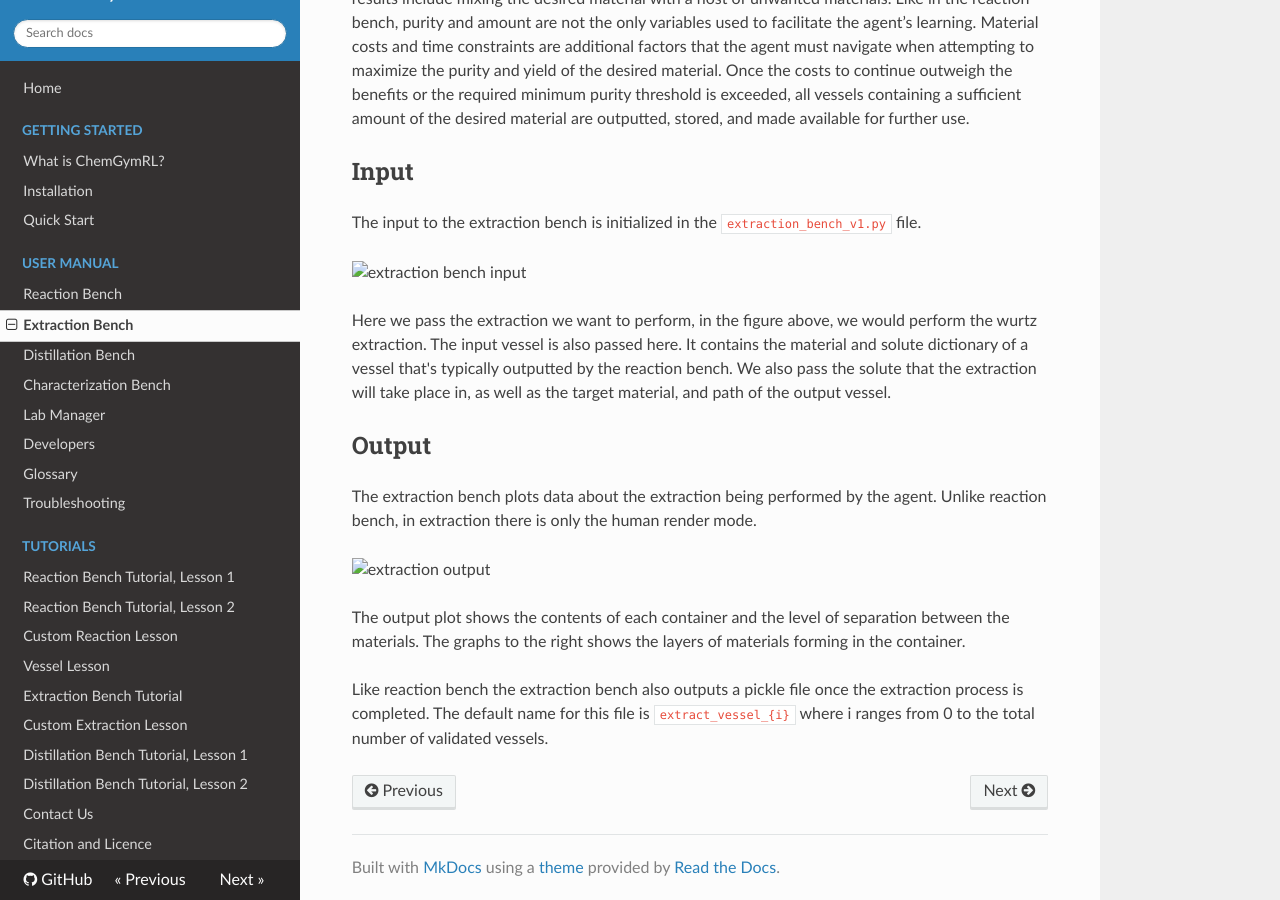
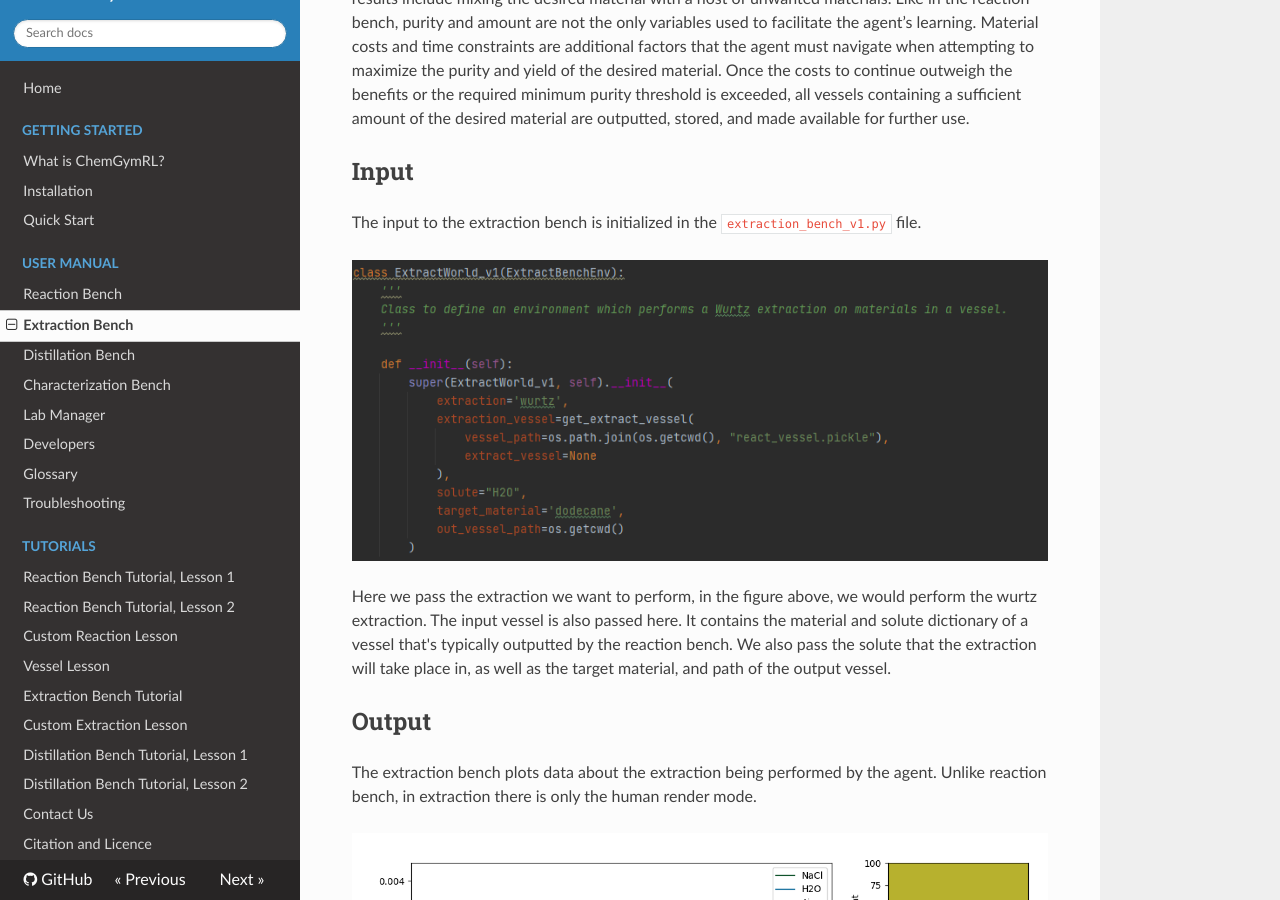
Before and after one commit to chemgymrl/chemgymrl, an MkDocs documentation site: the page built from docs/extraction.md, in a window 1280 px wide and 900 px high, scrolled down 648 px. Built offline with MkDocs 1.6.1, drawn with Linux system fonts in a browser that asks for light colours; nearby versions of some CDN libraries.

Commit message:
Update extraction.md

```diff
--- a/docs/extraction.md
+++ b/docs/extraction.md
@@ -12,7 +12,7 @@ The agent operating on this bench will experiment using solutes in different sce
 
 The input to the extraction bench is initialized in the `extraction_bench_v1.py` file.
 
-![extraction bench input](../extractionbench/tutorial_figures/extraction_bench_input.png)
+![extraction bench input](../tutorial_figures/extractionbench/extraction_bench_input.png)
 
 Here we pass the extraction we want to perform, in the figure above, we would perform the wurtz extraction. The input
 vessel is also passed here. It contains the material and solute dictionary of a vessel that's typically outputted by the
@@ -24,7 +24,7 @@ of the output vessel.
 The extraction bench plots data about the extraction being performed by the agent. Unlike reaction bench, in extraction
 there is only the human render mode.
 
-![extraction output](../extractionbench/tutorial_figures/human_render_extraction.png)
+![extraction output](../tutorial_figures/extractionbench/human_render_extraction.png)
 
 The output plot shows the contents of each container and the level of separation between the materials. The graphs to
 the right shows the layers of materials forming in the container.
```
